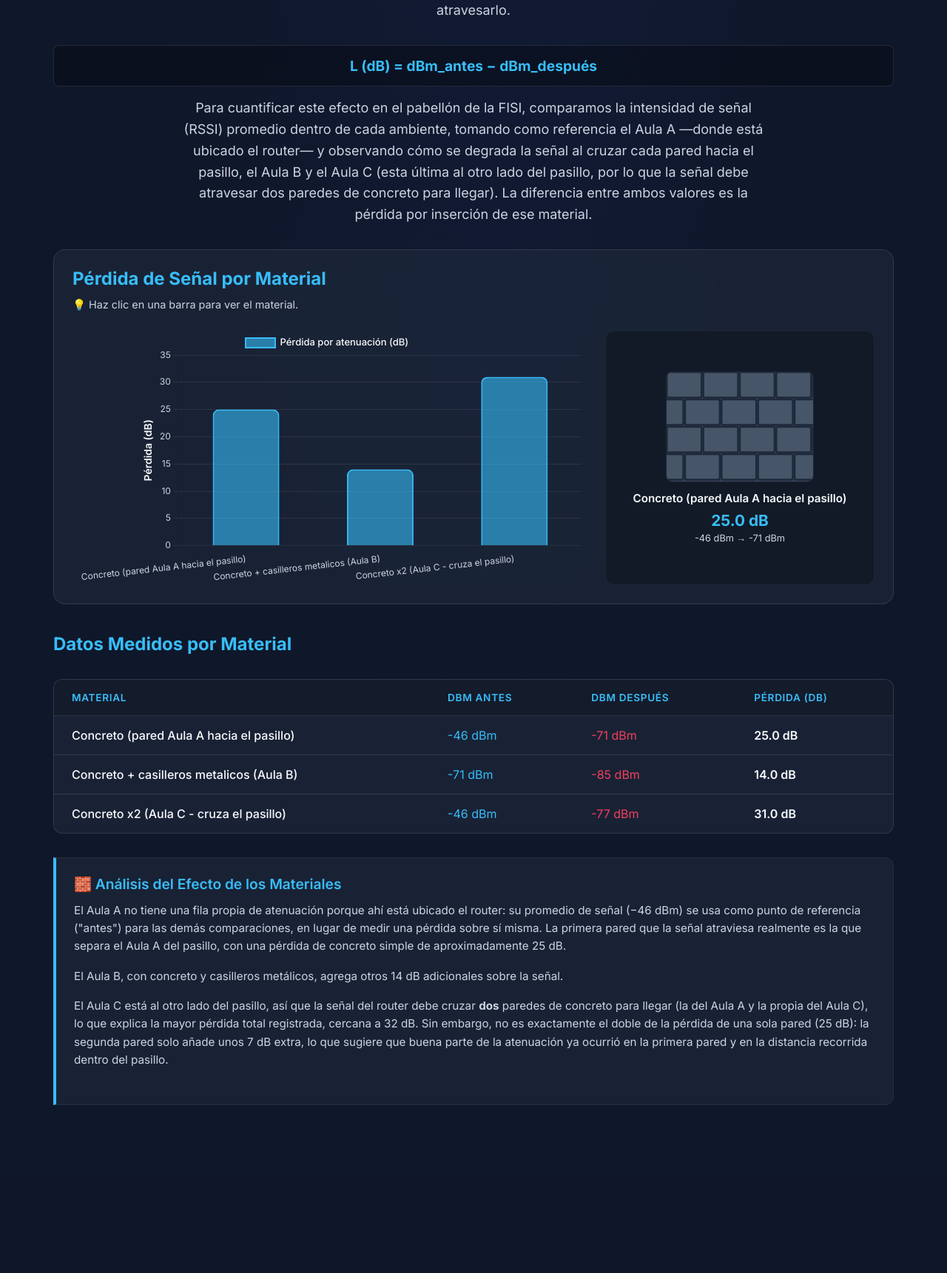
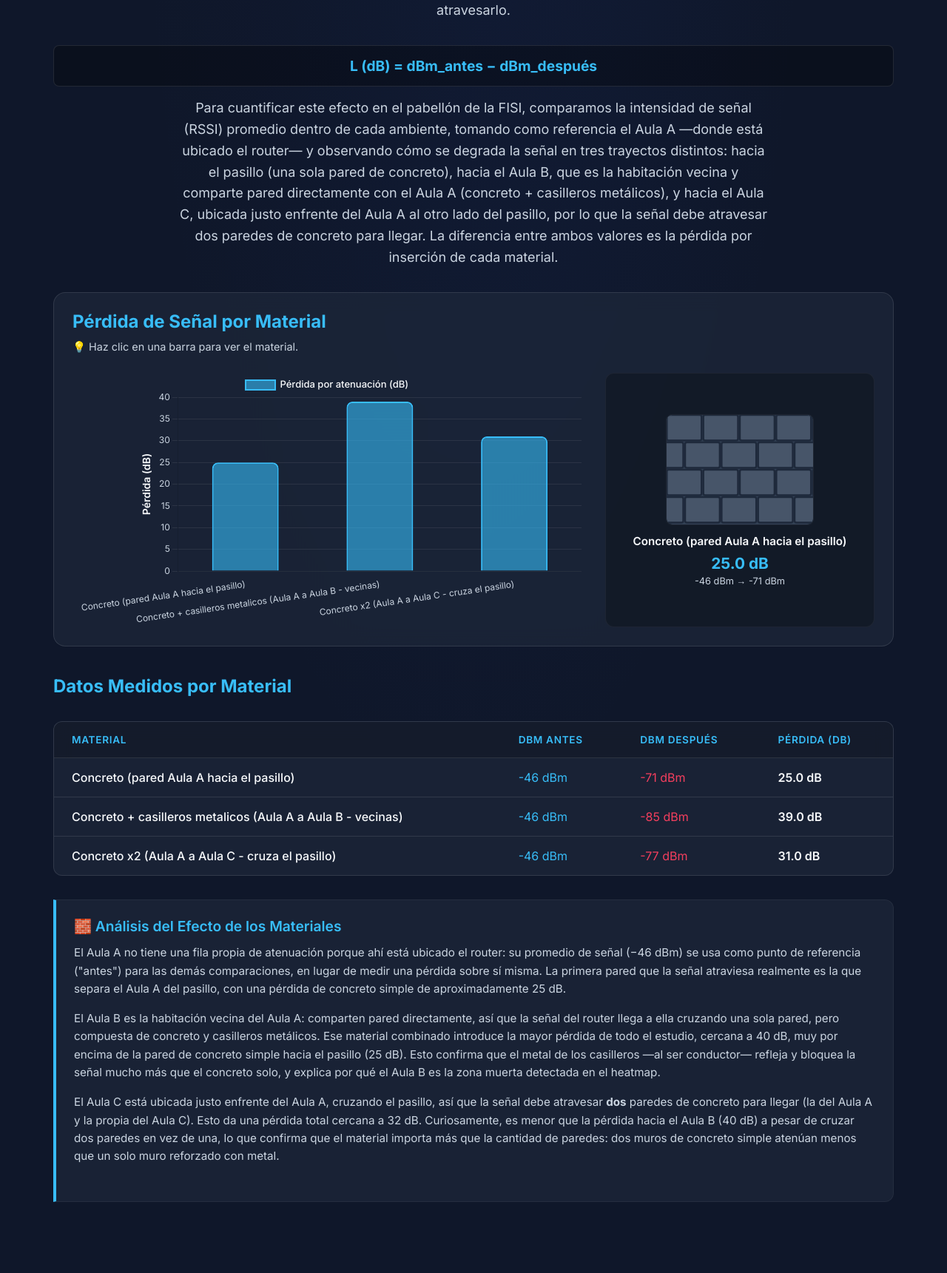
Before and after one commit to bruno260207/proyecto-wifi, a Flask app: page /atenuacion in a window 1280 px wide. Shown: the part 355-2076 px from the top of the page at 74% size. Before the commit the page ends 1849 px from the top, so only its background shows below. Run offline with Flask 3, Linux system fonts and the light colour scheme.

Commit message:
Integrante 3, explicación de atenuación

```diff
--- a/data/atenuacion.csv
+++ b/data/atenuacion.csv
@@ -1,4 +1,4 @@
 material,dbm_antes,dbm_despues
 Concreto (pared Aula A hacia el pasillo),-46,-71
-Concreto + casilleros metalicos (Aula B),-71,-85
-Concreto x2 (Aula C - cruza el pasillo),-46,-77
+Concreto + casilleros metalicos (Aula A a Aula B - vecinas),-46,-85
+Concreto x2 (Aula A a Aula C - cruza el pasillo),-46,-77
--- a/templates/atenuacion.html
+++ b/templates/atenuacion.html
@@ -74,7 +74,7 @@
                 <code style="color: var(--primary-color); font-size: 1.2rem; font-weight: bold;">L (dB) = dBm_antes − dBm_después</code>
             </div>
             <p>
-                Para cuantificar este efecto en el pabellón de la FISI, comparamos la intensidad de señal (RSSI) promedio dentro de cada ambiente, tomando como referencia el Aula A —donde está ubicado el router— y observando cómo se degrada la señal al cruzar cada pared hacia el pasillo, el Aula B y el Aula C (esta última al otro lado del pasillo, por lo que la señal debe atravesar dos paredes de concreto para llegar). La diferencia entre ambos valores es la pérdida por inserción de ese material.
+                Para cuantificar este efecto en el pabellón de la FISI, comparamos la intensidad de señal (RSSI) promedio dentro de cada ambiente, tomando como referencia el Aula A —donde está ubicado el router— y observando cómo se degrada la señal en tres trayectos distintos: hacia el pasillo (una sola pared de concreto), hacia el Aula B, que es la habitación vecina y comparte pared directamente con el Aula A (concreto + casilleros metálicos), y hacia el Aula C, ubicada justo enfrente del Aula A al otro lado del pasillo, por lo que la señal debe atravesar dos paredes de concreto para llegar. La diferencia entre ambos valores es la pérdida por inserción de cada material.
             </p>
         </section>
 
@@ -122,10 +122,10 @@
                     El Aula A no tiene una fila propia de atenuación porque ahí está ubicado el router: su promedio de señal (−46 dBm) se usa como punto de referencia ("antes") para las demás comparaciones, en lugar de medir una pérdida sobre sí misma. La primera pared que la señal atraviesa realmente es la que separa el Aula A del pasillo, con una pérdida de concreto simple de aproximadamente 25 dB.
                 </p>
                 <p style="color: var(--text-muted); line-height: 1.6; font-size: 0.95rem; margin-bottom: 1rem;">
-                    El Aula B, con concreto y casilleros metálicos, agrega otros 14 dB adicionales sobre la señal.
+                    El Aula B es la habitación vecina del Aula A: comparten pared directamente, así que la señal del router llega a ella cruzando una sola pared, pero compuesta de concreto y casilleros metálicos. Ese material combinado introduce la mayor pérdida de todo el estudio, cercana a 40 dB, muy por encima de la pared de concreto simple hacia el pasillo (25 dB). Esto confirma que el metal de los casilleros —al ser conductor— refleja y bloquea la señal mucho más que el concreto solo, y explica por qué el Aula B es la zona muerta detectada en el heatmap.
                 </p>
                 <p style="color: var(--text-muted); line-height: 1.6; font-size: 0.95rem;">
-                    El Aula C está al otro lado del pasillo, así que la señal del router debe cruzar <strong>dos</strong> paredes de concreto para llegar (la del Aula A y la propia del Aula C), lo que explica la mayor pérdida total registrada, cercana a 32 dB. Sin embargo, no es exactamente el doble de la pérdida de una sola pared (25 dB): la segunda pared solo añade unos 7 dB extra, lo que sugiere que buena parte de la atenuación ya ocurrió en la primera pared y en la distancia recorrida dentro del pasillo.
+                    El Aula C está ubicada justo enfrente del Aula A, cruzando el pasillo, así que la señal debe atravesar <strong>dos</strong> paredes de concreto para llegar (la del Aula A y la propia del Aula C). Esto da una pérdida total cercana a 32 dB. Curiosamente, es menor que la pérdida hacia el Aula B (40 dB) a pesar de cruzar dos paredes en vez de una, lo que confirma que el material importa más que la cantidad de paredes: dos muros de concreto simple atenúan menos que un solo muro reforzado con metal.
                 </p>
             </div>
         </section>
```
